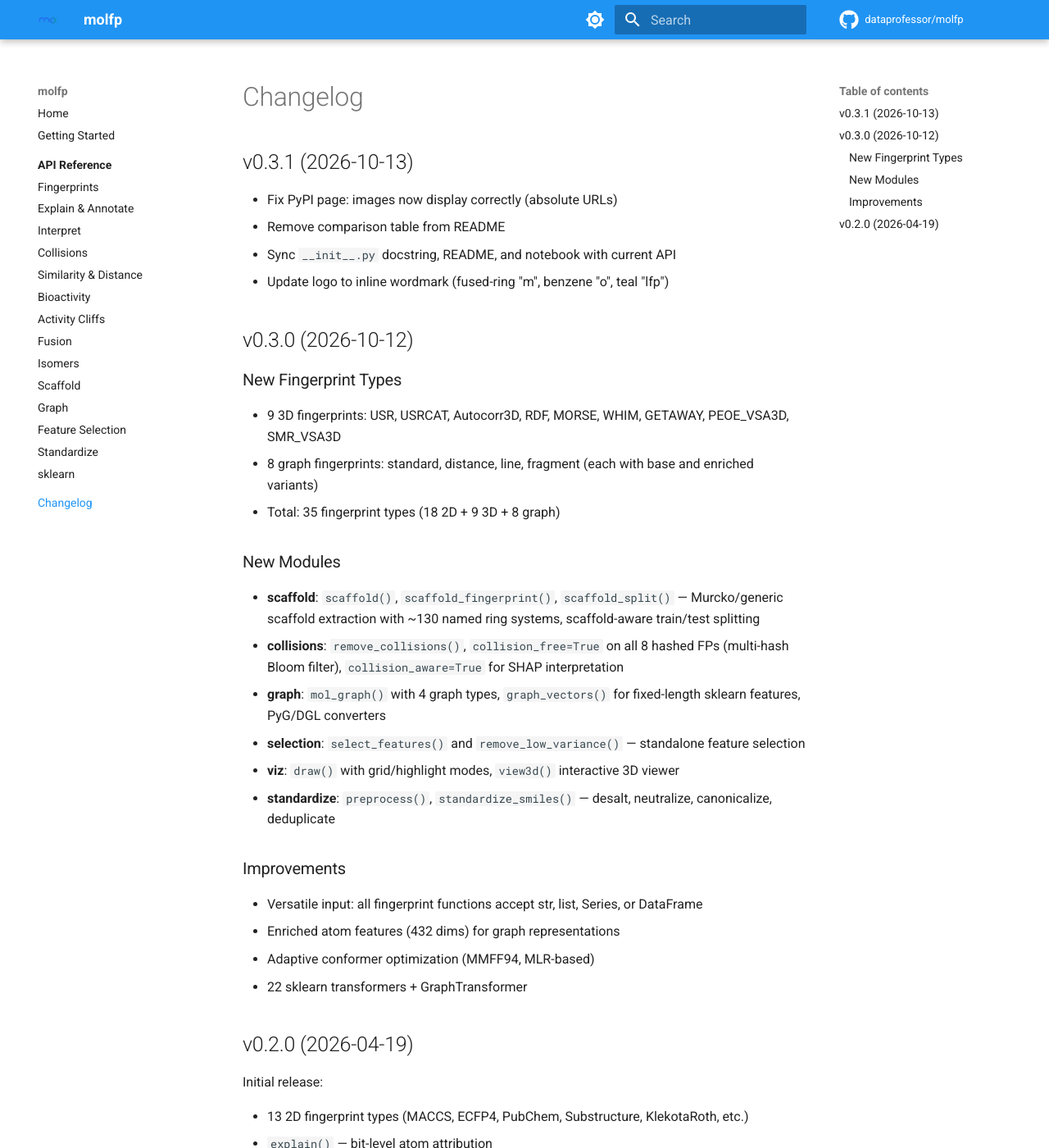
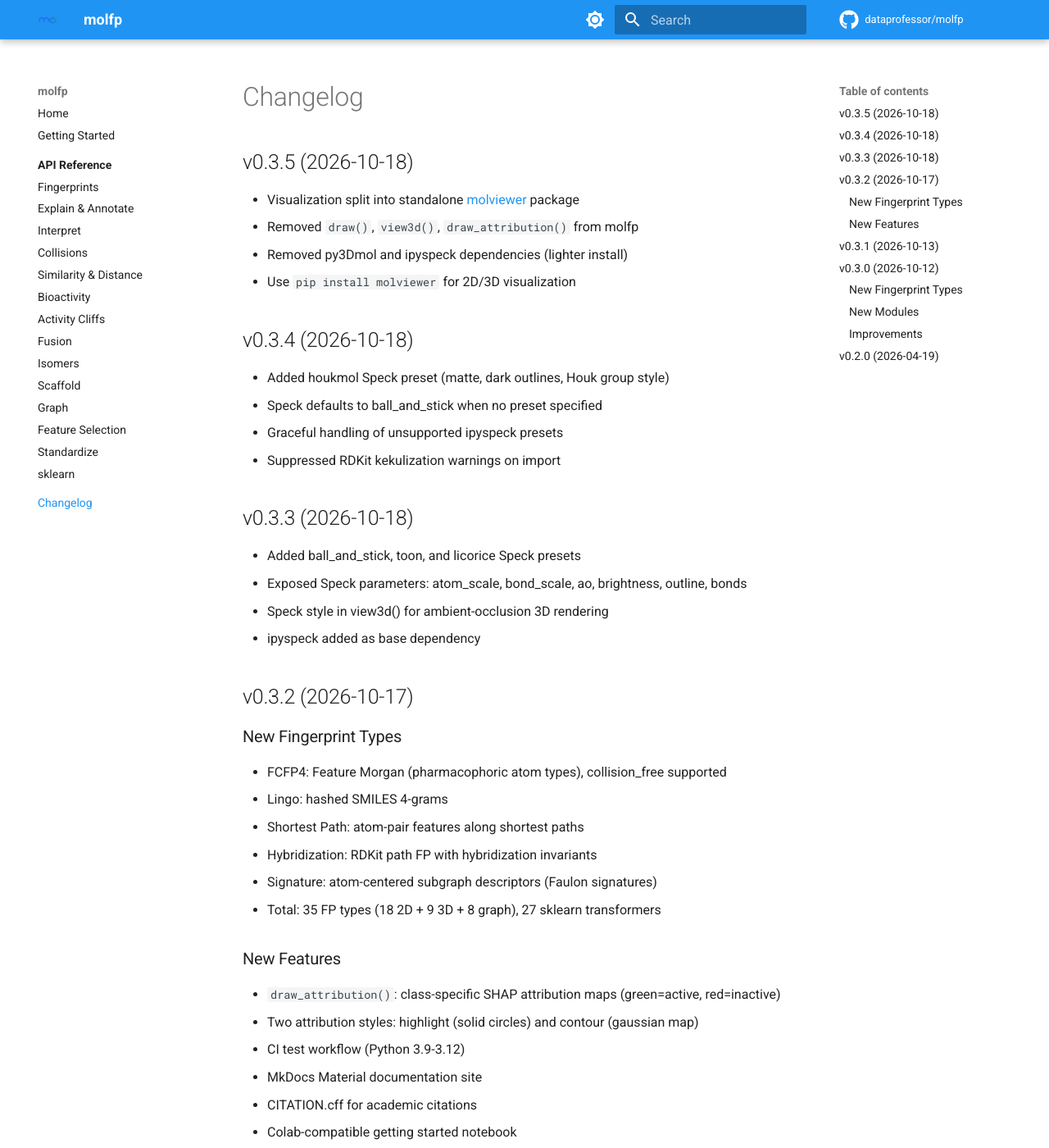
Before and after one commit to dataprofessor/molfp, an MkDocs documentation site: the page built from docs/changelog.md, in a window 1280 px wide and 1400 px high. Shown: the whole window at 82% size. Built offline with MkDocs 1.6.1 and Material for MkDocs 9.7.7, drawn with Linux system fonts in a browser that asks for light colours; comment, search, counter and statistics services are not loaded; some of the changed text lies outside the part shown.

Commit message:
Update changelog: add v0.3.2 through v0.3.5 entries

```diff
--- a/docs/changelog.md
+++ b/docs/changelog.md
@@ -1,4 +1,44 @@
 # Changelog
+
+## v0.3.5 (2026-10-18)
+
+- Visualization split into standalone [molviewer](https://pypi.org/project/molviewer/) package
+- Removed `draw()`, `view3d()`, `draw_attribution()` from molfp
+- Removed py3Dmol and ipyspeck dependencies (lighter install)
+- Use `pip install molviewer` for 2D/3D visualization
+
+## v0.3.4 (2026-10-18)
+
+- Added houkmol Speck preset (matte, dark outlines, Houk group style)
+- Speck defaults to ball_and_stick when no preset specified
+- Graceful handling of unsupported ipyspeck presets
+- Suppressed RDKit kekulization warnings on import
+
+## v0.3.3 (2026-10-18)
+
+- Added ball_and_stick, toon, and licorice Speck presets
+- Exposed Speck parameters: atom_scale, bond_scale, ao, brightness, outline, bonds
+- Speck style in view3d() for ambient-occlusion 3D rendering
+- ipyspeck added as base dependency
+
+## v0.3.2 (2026-10-17)
+
+### New Fingerprint Types
+- FCFP4: Feature Morgan (pharmacophoric atom types), collision_free supported
+- Lingo: hashed SMILES 4-grams
+- Shortest Path: atom-pair features along shortest paths
+- Hybridization: RDKit path FP with hybridization invariants
+- Signature: atom-centered subgraph descriptors (Faulon signatures)
+- Total: 35 FP types (18 2D + 9 3D + 8 graph), 27 sklearn transformers
+
+### New Features
+- `draw_attribution()`: class-specific SHAP attribution maps (green=active, red=inactive)
+- Two attribution styles: highlight (solid circles) and contour (gaussian map)
+- CI test workflow (Python 3.9-3.12)
+- MkDocs Material documentation site
+- CITATION.cff for academic citations
+- Colab-compatible getting started notebook
+- 393 tests passing
 
 ## v0.3.1 (2026-10-13)
 
```
Also changed, not shown: other parts of docs/changelog.md (+1 -1 lines), CHANGELOG.md (+40 -0 lines).
